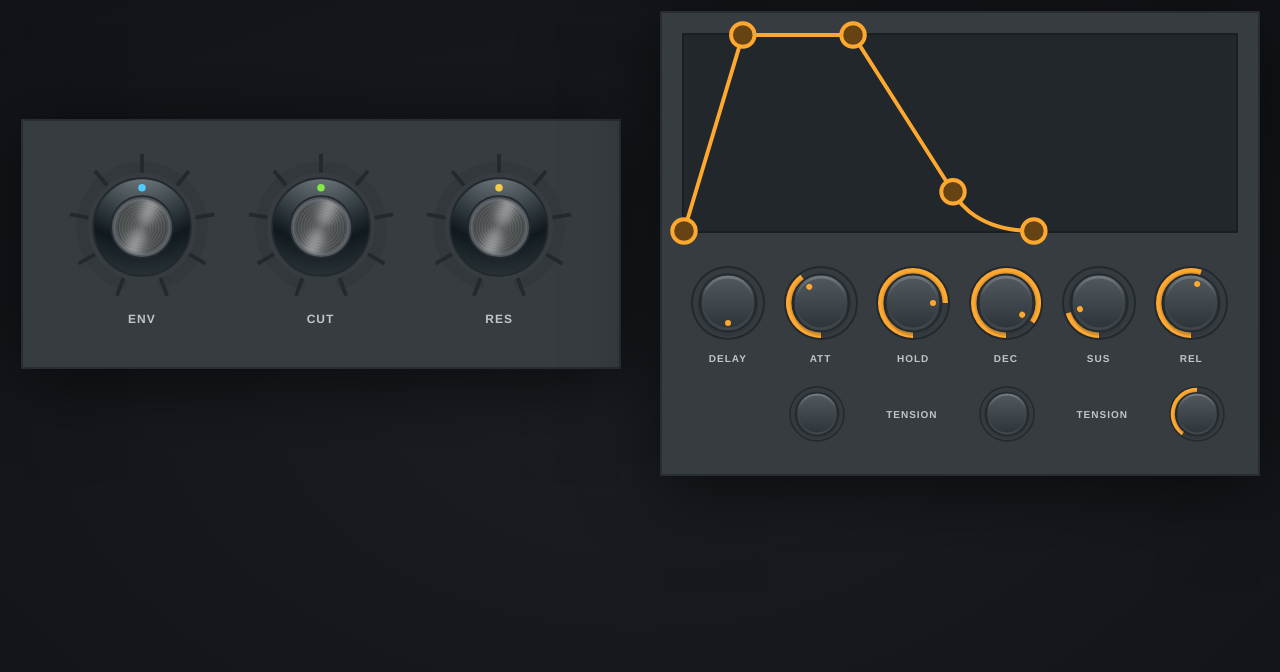
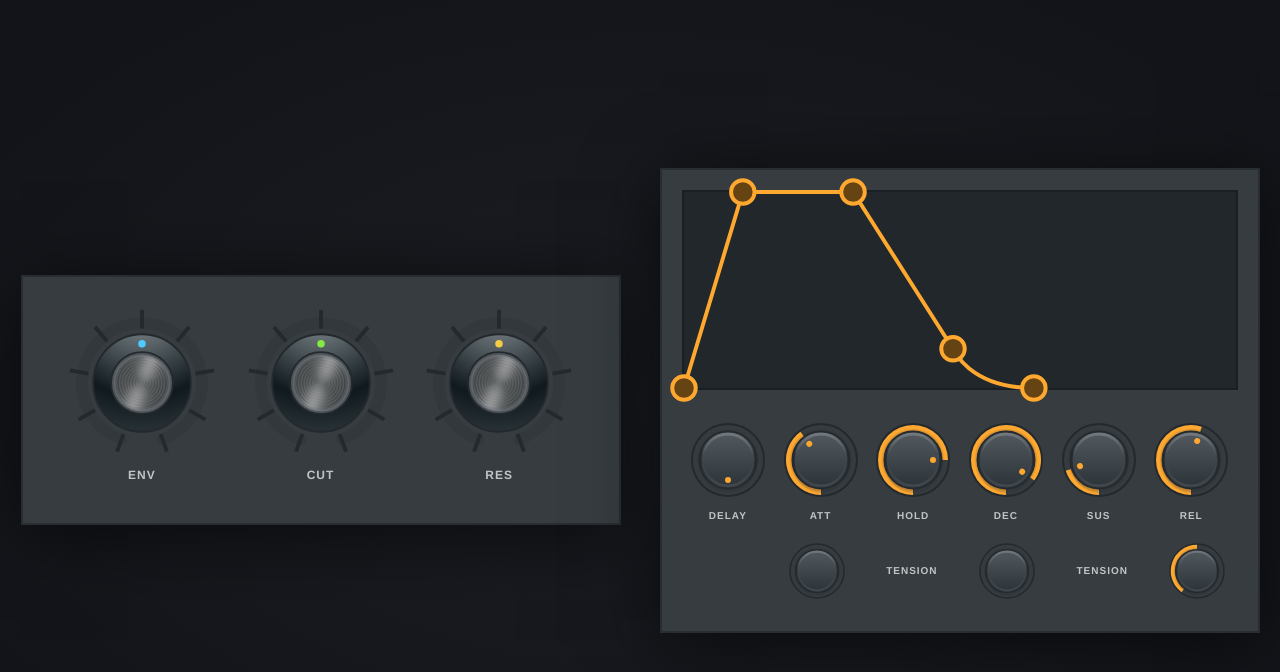
Before and after one commit to jhnsnc/precision-inputs, a website built with webpack: page src/demo/demo.html in a window 1280 px wide. Built offline with nearby package versions, Linux system fonts and the light colour scheme.

Commit message:
fixed demo styles

```diff
--- a/src/demo/demo.scss
+++ b/src/demo/demo.scss
@@ -4,12 +4,14 @@
   box-sizing: border-box;
   user-select: none;
 }
-html, body {
+html {
   width: 100%;
-  min-height: 100%;
+  height: 100%;
 }
 body {
   display: flex;
+  width: 100%;
+  min-height: 100%;
   flex-flow: row wrap;
   justify-content: space-around;
   align-content: space-around;
```
